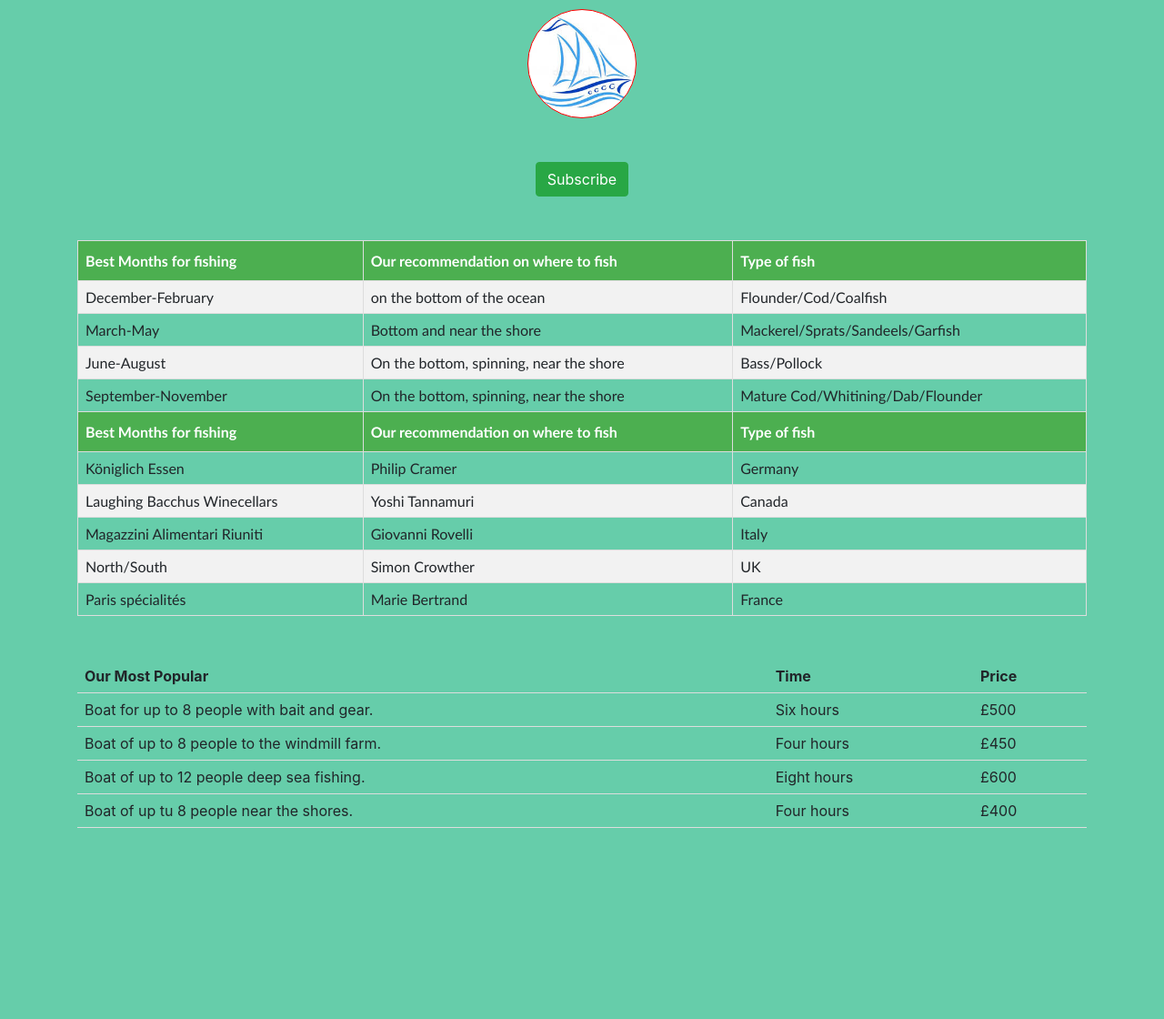
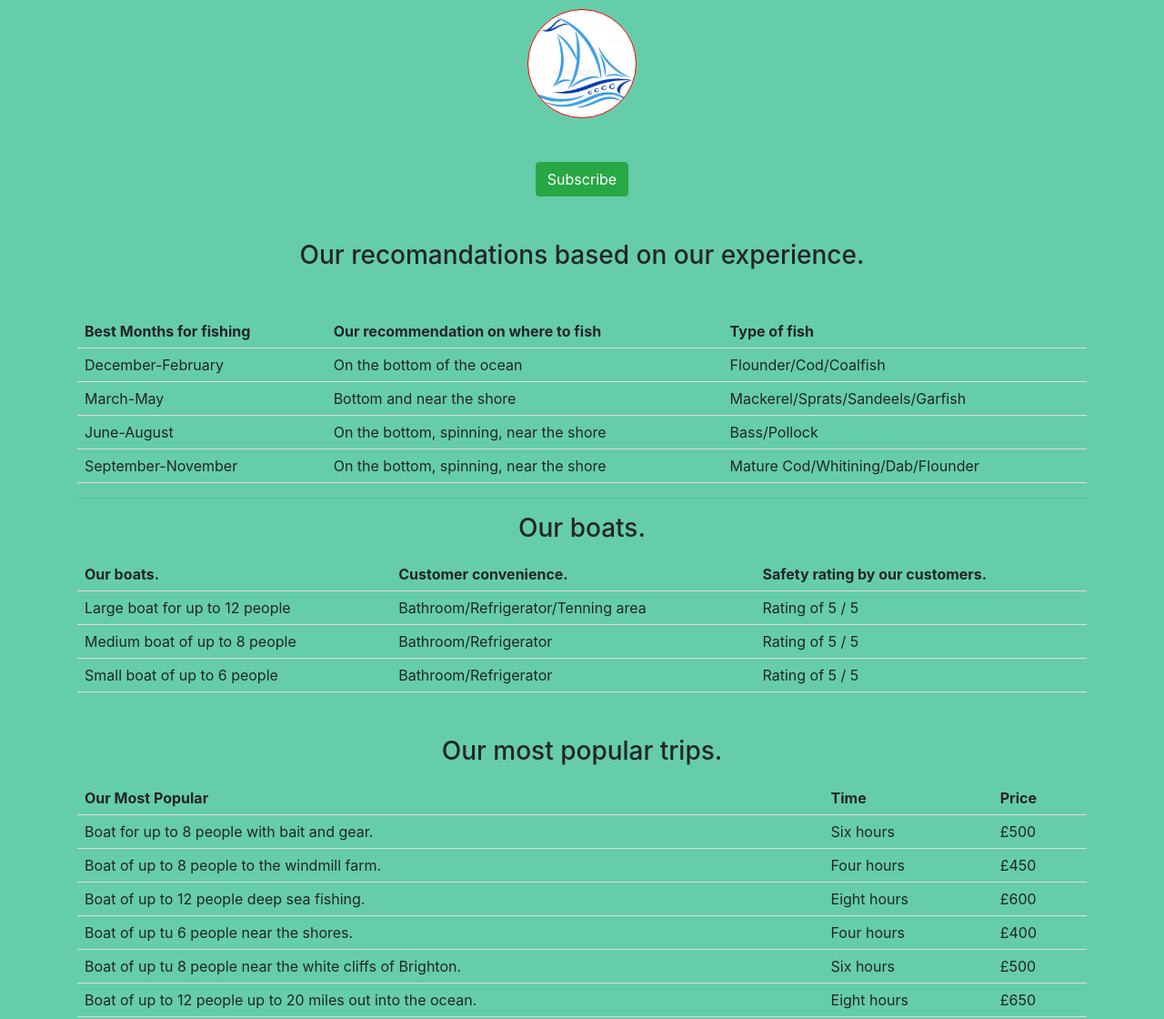
Before and after one commit to CalinGherman/hello-world, a plain HTML site: page info.html in a window 1280 px wide. Shown: the whole page at 91% size. Before the commit the page ends 958 px from the top, so only its background shows below. Drawn offline with nearby package versions, Linux system fonts and the light colour scheme.

Commit message:
Update info.html

```diff
--- a/info.html
+++ b/info.html
@@ -39,7 +39,8 @@
     </div>
 
    <div class="container my-5">
-    <table id="fishingTable">
+     <h3 class="text-center my-5"> Our recomandations based on our experience. </h3>
+    <table class="fishingTable">
         <tr>
           <th>Best Months for fishing</th>
           <th>Our recommendation on where to fish</th>
@@ -47,7 +48,7 @@
         </tr>
         <tr>
           <td>December-February </td>
-          <td>on the bottom of the ocean</td>
+          <td>On the bottom of the ocean</td>
           <td>Flounder/Cod/Coalfish</td>
         </tr>
         <tr>
@@ -65,42 +66,38 @@
           <td>On the bottom, spinning, near the shore</td>
           <td>Mature Cod/Whitining/Dab/Flounder</td>
         </tr>
+    </table>
+    <hr>
+    <h3 class="text-center my-3">Our boats.</h3>
+    <table class="fishingTable">
         <tr>
-          <th>Best Months for fishing</th>
-          <th>Our recommendation on where to fish</th>
-          <th>Type of fish</th>
+          <th>Our boats.</th>
+          <th>Customer convenience.</th>
+          <th>Safety rating by our customers.</th>
         </tr>
         <tr>
-          <td>Königlich Essen</td>
-          <td>Philip Cramer</td>
-          <td>Germany</td>
+          <td>Large boat for up to 12 people</td>
+          <td>Bathroom/Refrigerator/Tenning area</td>
+          <td>Rating of 5 / 5</td>
         </tr>
         <tr>
-          <td>Laughing Bacchus Winecellars</td>
-          <td>Yoshi Tannamuri</td>
-          <td>Canada</td>
+          <td>Medium boat of up to 8 people</td>
+          <td>Bathroom/Refrigerator</td>
+          <td>Rating of 5 / 5</td>
         </tr>
         <tr>
-          <td>Magazzini Alimentari Riuniti</td>
-          <td>Giovanni Rovelli</td>
-          <td>Italy</td>
+          <td>Small boat of up to 6 people</td>
+          <td>Bathroom/Refrigerator</td>
+          <td>Rating of 5 / 5</td>
         </tr>
-        <tr>
-          <td>North/South</td>
-          <td>Simon Crowther</td>
-          <td>UK</td>
-        </tr>
-        <tr>
-          <td>Paris spécialités</td>
-          <td>Marie Bertrand</td>
-          <td>France</td>
-        </tr>
+
       </table>
    </div>
 
 
 
  <div class="container my-5">
+   <h3 class="text-center my-3" > Our most popular trips. </h3>
     <table>
         <tr>
           <th>Our Most Popular</th>
@@ -123,9 +120,19 @@
           <td>£600</td>
         </tr>
         <tr>
-          <td>Boat of up tu 8 people near the shores.</td>
+          <td>Boat of up tu 6 people near the shores.</td>
           <td>Four hours</td>
           <td>£400</td>
+        </tr>
+        <tr>
+          <td>Boat of up tu 8 people near the white cliffs of Brighton.</td>
+          <td>Six hours</td>
+          <td>£500</td>
+        </tr>
+        <tr>
+          <td>Boat of up to 12 people up to 20 miles out into the ocean.</td>
+          <td>Eight hours</td>
+          <td>£650</td>
         </tr>
       </table>
  </div>
```
